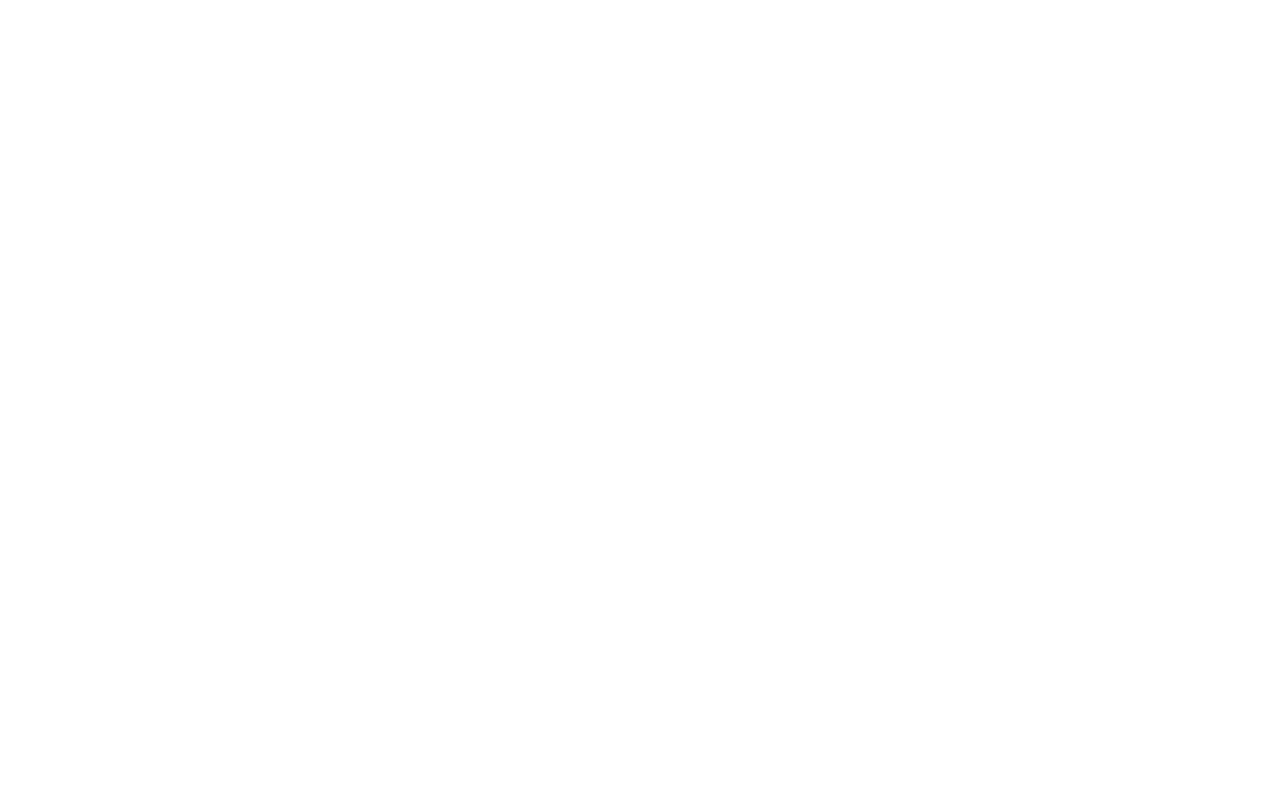
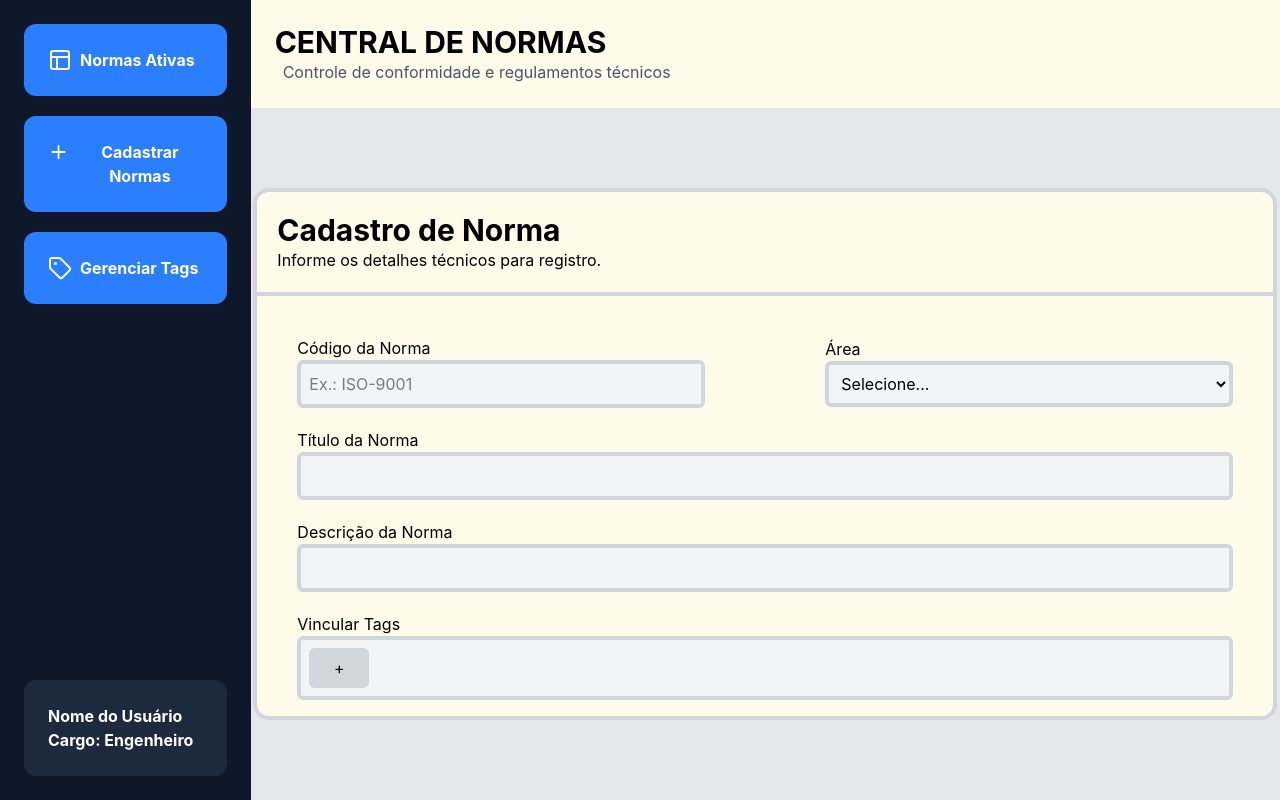
Before and after one commit to KoiTech-Aero/Frontend, a React (Vite) app: page /cadastrarNorma in a window 1280 px wide. Before the commit this address had no page. Built offline with nearby package versions, Linux system fonts and the light colour scheme.

Commit message:
feat: layout modelo página cadastrar norma

```diff
--- a/src/App.jsx
+++ b/src/App.jsx
@@ -3,6 +3,7 @@
 import PesquisarNorma from "./pages/PesquisarNorma";
 import LayoutSistema from "./layouts/LayoutSistema";
 import VisualizarNorma from "./pages/VisualizarNorma";
+import CadastrarNorma from "./pages/CadastrarNorma";
 
 export default function App() {
   return (
@@ -17,6 +18,7 @@
         <Route path="/" element={<LayoutSistema />}>
           <Route path="/pesquisarNorma" element={<PesquisarNorma />} />
           <Route path="/visualizarNorma" element={<VisualizarNorma />} />
+          <Route path="/cadastrarNorma" element={<CadastrarNorma />} />
         </Route>
       </Routes>
     </BrowserRouter>
--- a/src/components/Menu.jsx
+++ b/src/components/Menu.jsx
@@ -14,7 +14,7 @@
           </Link>
         </button>
         <button className={btnClass}>
-          <Link to="" className="flex gap-2">
+          <Link to="/cadastrarNorma" className="flex gap-2">
             <Plus />
             Cadastrar Normas
           </Link>
--- /dev/null
+++ b/src/pages/CadastrarNorma.jsx
@@ -0,0 +1,77 @@
+export default function CadastrarNorma() {
+  return (
+    <div className="overflow-y-auto flex flex-col w-5xl mx-auto border-4 rounded-2xl border-gray-300 bg-amber-50">
+      {/* Header */}
+      <div className="m-5 flex flex-col">
+        <h1 className="text-3xl font-bold">Cadastro de Norma</h1>
+        <h2 className="text-md">Informe os detalhes técnicos para registro.</h2>
+      </div>
+
+      <hr className="border-2 border-gray-300" />
+
+      {/* Campos */}
+      <div className="m-10 flex flex-col gap-5">
+        <div className="flex justify-between items-center gap-x-30">
+          <div className="w-full">
+            <h1>Código da Norma</h1>
+            <input
+              className="w-full border-4 rounded-md p-2 border-gray-300 bg-gray-100"
+              type="text"
+              placeholder="Ex.: ISO-9001"
+            />
+          </div>
+          <div className="w-full">
+            <h1>Área</h1>
+            <select className="w-full border-4 rounded-md p-2 border-gray-300 bg-gray-100">
+              <option disabled selected hidden>
+                Selecione...
+              </option>
+            </select>
+          </div>
+        </div>
+
+        <div>
+          <h1>Título da Norma</h1>
+          <input
+            className="w-full border-4 rounded-md p-2 border-gray-300 bg-gray-100"
+            type="text"
+            placeholder=""
+          />
+        </div>
+
+        <div>
+          <h1>Descrição da Norma</h1>
+          <input
+            className="w-full border-4 rounded-md p-2 border-gray-300 bg-gray-100"
+            type="text"
+            placeholder=""
+          />
+        </div>
+
+        <div>
+          <h1>Vincular Tags</h1>
+          <div className="w-full border-4 rounded-md p-2 border-gray-300 bg-gray-100">
+            <button className="bg-gray-300 w-15 h-10 rounded-md cursor-pointer">
+              {" "}
+              +{" "}
+            </button>
+          </div>
+        </div>
+
+        <div>
+          <h1>Upload de Documento (pdf)</h1>
+          <div className="w-full h-50 border-4 border-dotted cursor-pointer rounded-md p-2 border-gray-300 bg-gray-100"></div>
+        </div>
+
+        <div className="flex justify-between gap-x-10">
+          <button className="w-125 bg-blue-600 text-white font-bold rounded-md cursor-pointer">
+            Salvar Norma no Sistema
+          </button>
+          <button className="w-50 border-4 rounded-md p-1 border-gray-300 bg-gray-100 cursor-pointer">
+            Cancelar
+          </button>
+        </div>
+      </div>
+    </div>
+  );
+}
```
